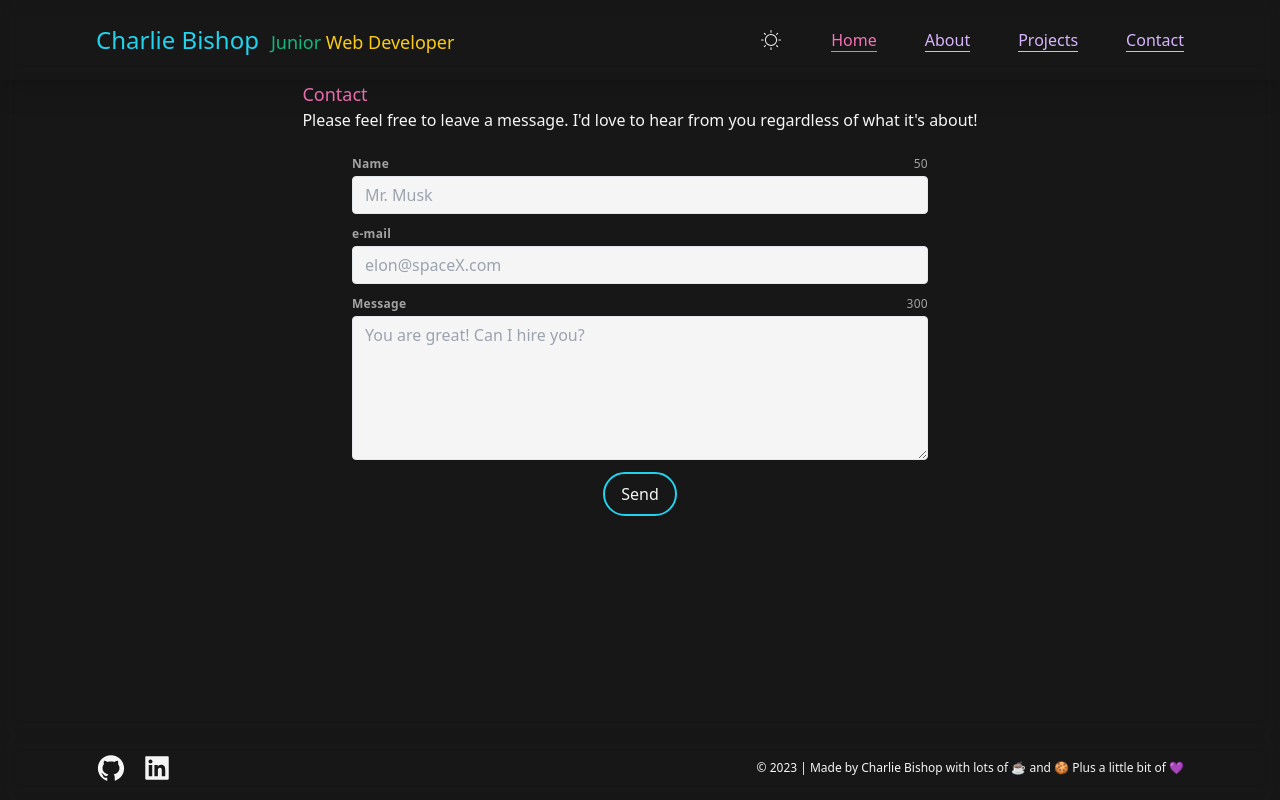
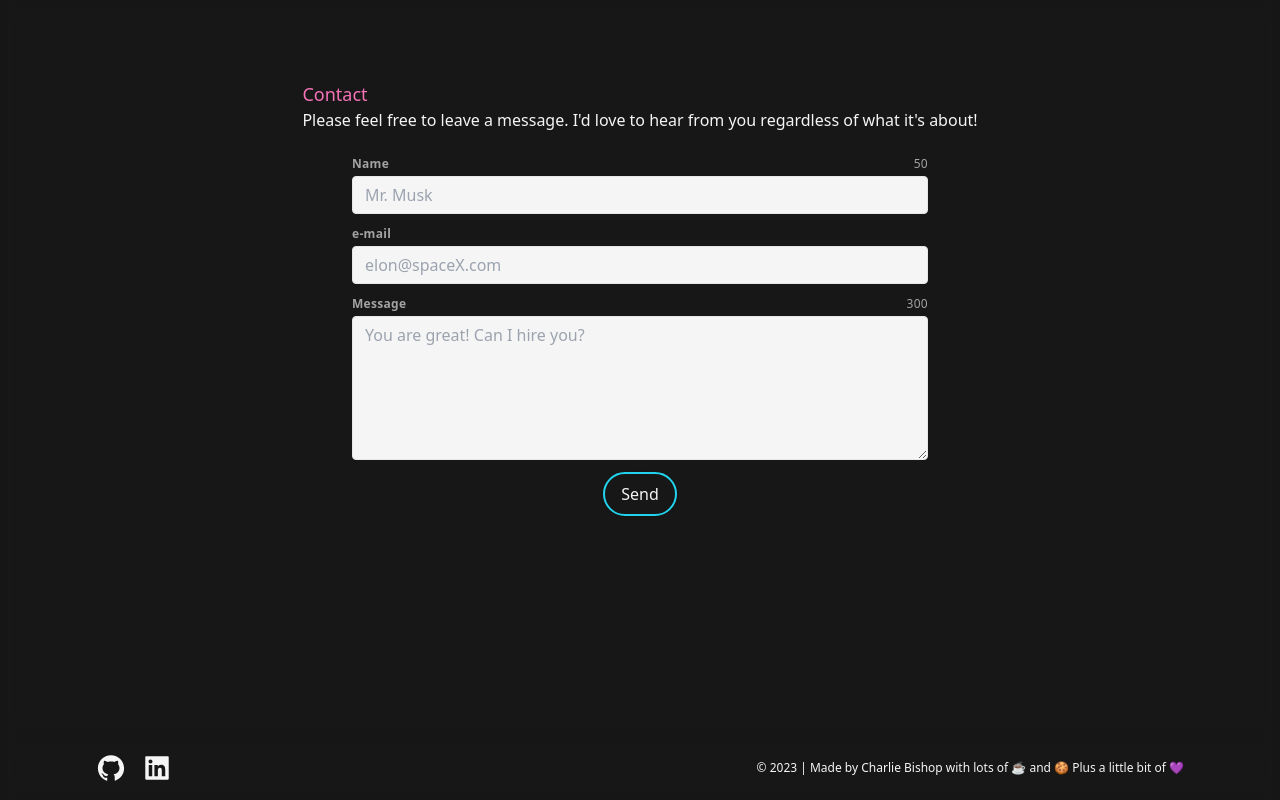
Before and after one commit to charlieBdev/portfolio, a Next.js app: page /contact in a window 1280 px wide. Built offline with nearby package versions, Linux system fonts and the light colour scheme.

Commit message:
changed link states

```diff
--- a/src/app/Components/Menu.tsx
+++ b/src/app/Components/Menu.tsx
@@ -9,15 +9,16 @@ import { useContext } from 'react';
 import { ThemeContext } from '../context/ThemeContext';
 import { motion } from 'framer-motion';
 
-export default function Menu() {
+export default function Menu({
+	props: { activeLink, setActiveLink, handleSetActiveLink },
+}) {
 	const [isNavOpen, setIsNavOpen] = useState(false);
 	const [currNav, setCurrNav] = useState('Home');
 	const { theme } = useContext(ThemeContext);
 
 	const handleClick = (navLink: string) => {
 		if (isNavOpen) setIsNavOpen(false);
-		setCurrNav(navLink);
-		console.log(navLink);
+		setActiveLink(navLink);
 	};
 
 	return (
@@ -56,7 +57,7 @@ export default function Menu() {
 								onClick={() => handleClick('Home')}
 								href='/'
 								className={
-									currNav === 'Home'
+									activeLink === 'Home'
 										? 'text-pink-400 border-b border-pink-400'
 										: 'border-b border-purple-300 text-purple-300'
 								}
@@ -70,7 +71,7 @@ export default function Menu() {
 								onClick={() => handleClick('About')}
 								href='#about'
 								className={
-									currNav === 'About'
+									activeLink === 'About'
 										? 'text-pink-400 border-b border-pink-400'
 										: 'border-b border-purple-300 text-purple-300'
 								}
@@ -84,7 +85,7 @@ export default function Menu() {
 								onClick={() => handleClick('Projects')}
 								href='#projects'
 								className={
-									currNav === 'Projects'
+									activeLink === 'Projects'
 										? 'text-pink-400 border-b border-pink-400'
 										: 'border-b border-purple-300 text-purple-300'
 								}
@@ -98,7 +99,7 @@ export default function Menu() {
 								onClick={() => handleClick('Contact')}
 								href='#contact'
 								className={
-									currNav === 'Contact'
+									activeLink === 'Contact'
 										? 'text-pink-400 border-b border-pink-400'
 										: 'border-b border-purple-300 text-purple-300'
 								}
@@ -158,7 +159,7 @@ export default function Menu() {
 					<Link
 						href='/'
 						className={
-							currNav === 'Home'
+							activeLink === 'Home'
 								? 'text-pink-400 border-b border-pink-400'
 								: 'border-b border-purple-300'
 						}
@@ -171,7 +172,7 @@ export default function Menu() {
 					<Link
 						href='#about'
 						className={
-							currNav === 'About'
+							activeLink === 'About'
 								? 'text-pink-400 border-b border-pink-400'
 								: 'border-b border-purple-300'
 						}
@@ -184,7 +185,7 @@ export default function Menu() {
 					<Link
 						href='#projects'
 						className={
-							currNav === 'Projects'
+							activeLink === 'Projects'
 								? 'text-pink-400 border-b border-pink-400'
 								: 'border-b border-purple-300'
 						}
@@ -197,7 +198,7 @@ export default function Menu() {
 					<Link
 						href='#contact'
 						className={
-							currNav === 'Contact'
+							activeLink === 'Contact'
 								? 'text-pink-400 border-b border-pink-400'
 								: 'border-b border-purple-300'
 						}
--- a/src/app/Components/Navbar.tsx
+++ b/src/app/Components/Navbar.tsx
@@ -4,7 +4,7 @@ import Link from 'next/link';
 import ThemeButton from './ThemeButton';
 import Menu from './Menu';
 
-export default function Navbar() {
+export default function Navbar(props) {
 	return (
 		<header className=''>
 			<nav className='fixed top-0 left-0 right-0 px-6 h-20 xl:px-24 flex items-center justify-between shadow-xl bg-opacity-90 backdrop-blur dark:bg-opacity-90 dark:backdrop-blur z-10'>
@@ -17,7 +17,7 @@ export default function Navbar() {
 				</Link>
 				<div className='flex items-center justify-center space-x-3 lg:space-x-12'>
 					<ThemeButton />
-					<Menu />
+					<Menu props={props} />
 				</div>
 			</nav>
 		</header>
--- a/src/app/layout.tsx
+++ b/src/app/layout.tsx
@@ -68,7 +68,7 @@ export default function RootLayout({
 			</head>
 			<body className='flex flex-col justify-between'>
 				<ThemeProvider>
-					<Navbar />
+					{/* <Navbar /> */}
 					<main className='flex flex-col'>{children}</main>
 					<Footer />
 					<Toaster richColors />
--- a/src/app/page.tsx
+++ b/src/app/page.tsx
@@ -1,11 +1,26 @@
+'use client';
+
+import { useState } from 'react';
 import { Bubbles, MainText } from './Components';
+import Navbar from './Components/Navbar';
 import About from './about/page';
 import Contact from './contact/page';
 import Projects from './projects/page';
 
 export default function Home() {
+	const [activeLink, setActiveLink] = useState('Home');
+
+	const handleSetActiveLink = (linkId: string) => {
+		setActiveLink(linkId);
+	};
+
 	return (
 		<div>
+			<Navbar
+				activeLink={activeLink}
+				setActiveLink={setActiveLink}
+				handleSetActiveLink={handleSetActiveLink}
+			/>
 			<Bubbles />
 			<MainText />
 			<About />
```
